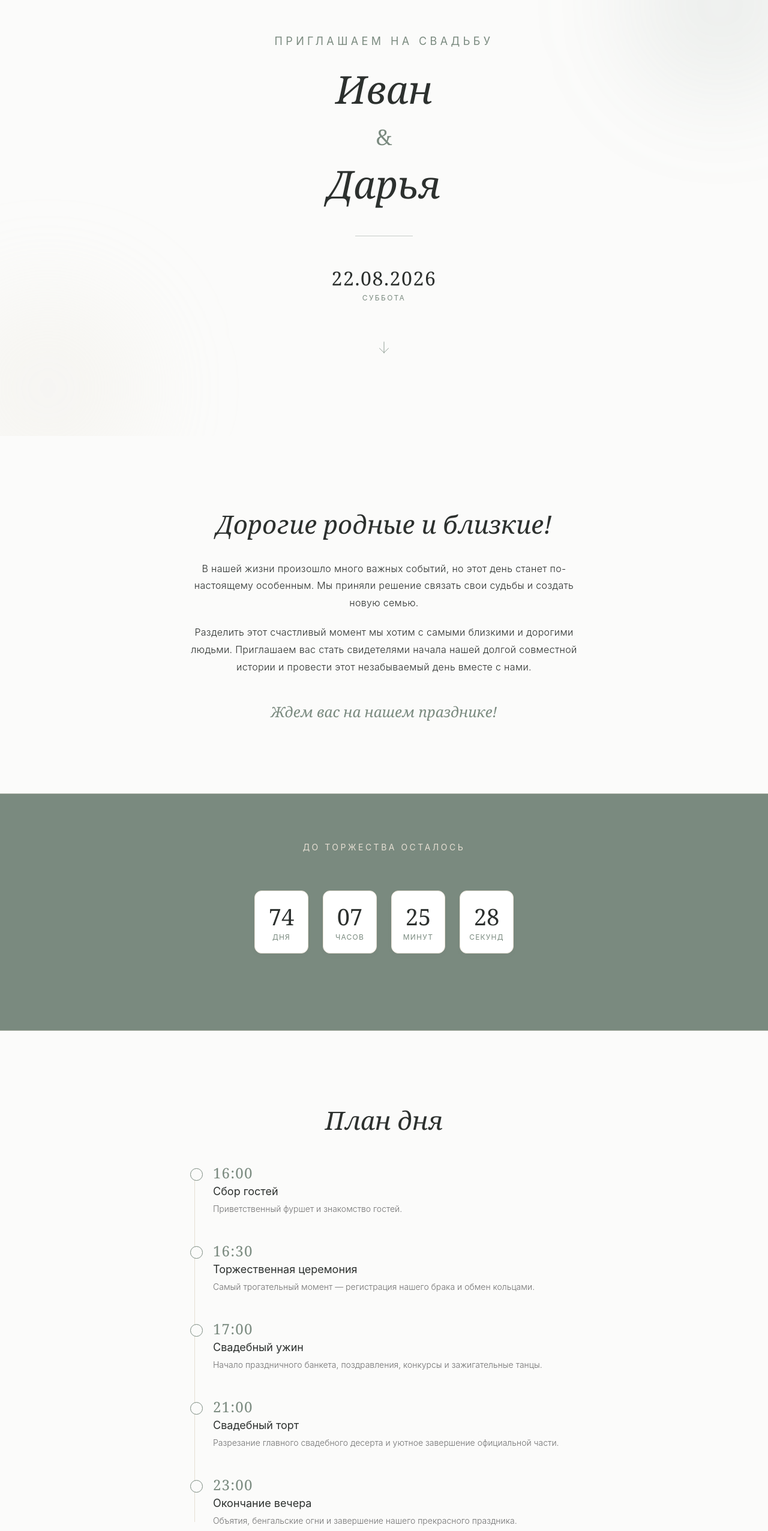
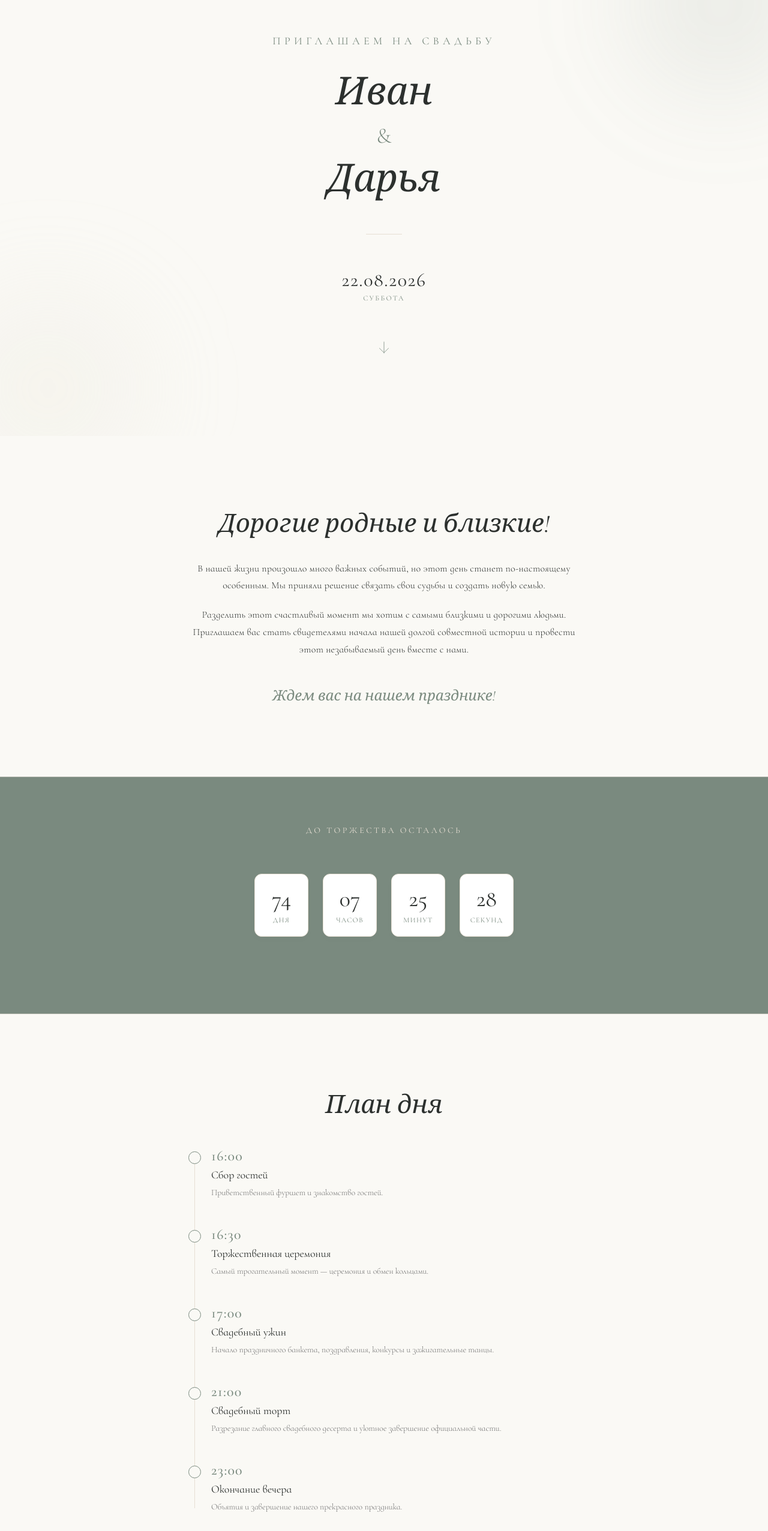
Before and after one commit to IvanK9/wedding-invitation, a React (Vite) app: page / in a window 1280 px wide. Shown: the part 73-2626 px from the top of the page at 60% size. Built offline with nearby package versions, Linux system fonts and the light colour scheme; no server answers.

Commit message:
feat: add change

```diff
--- a/index.html
+++ b/index.html
@@ -2,9 +2,9 @@
 <html lang="en">
   <head>
     <meta charset="UTF-8" />
-    <link rel="icon" type="image/svg+xml" href="/favicon.svg" />
+    <link rel="icon" type="image/svg+xml" href="./src/assets/icons/icon-heart.png" />
     <meta name="viewport" content="width=device-width, initial-scale=1.0" />
-    <title>wedding</title>
+    <title>Game Over Ivan</title>
   </head>
   <body>
     <div id="root"></div>
--- a/src/index.css
+++ b/src/index.css
@@ -1,13 +1,15 @@
-@import url("https://googleapis.com family=Montserrat:wght@300;400;500&family=Playfair+Display:ital,wght@0,400;0,500;1,400&display=swap");
-
+/* @import url("https://googleapis.com family=Montserrat:wght@300;400;500&family=Playfair+Display:ital,wght@0,400;0,500;1,400&display=swap"); */
+@import url('https://fonts.googleapis.com/css2?family=Cormorant+Garamond:ital,wght@0,300..700;1,300..700&family=Cormorant+Infant:ital,wght@0,300..700;1,300..700&family=Manrope:wght@200..800&display=swap');
 :root {
-  --wedding-bg: #fbfbfa;
-  --wedding-dark: #2c302e;
-  --wedding-accent: #7a8a7f;
-  --wedding-sand: #e6dfd3;
-
-  --font-serif: "Playfair Display", Georgia, serif;
-  --font-sans: "Montserrat", Inter, sans-serif;
+  --wedding-bg: #FAF9F5;
+  --wedding-dark: #2C302E;
+  --wedding-dark-muted: #606662;
+  --wedding-accent: #7A8A7F;
+  --wedding-accent-light: #94A398;
+  --wedding-sand: #E6DFD3;
+  --wedding-sand-light: #F2ECE1;
+  --font-serif: 'Cormorant Garamond', Georgia, serif;
+  --font-sans: 'Cormorant Infant', sans-serif;
 }
 
 * {
--- a/src/sections/Hero/Hero.module.css
+++ b/src/sections/Hero/Hero.module.css
@@ -69,9 +69,10 @@
 
 .hero__subtitle {
   font-size: 12px;
-  letter-spacing: 0.3em;
+  letter-spacing: 0.35em;
   text-transform: uppercase;
   color: var(--wedding-accent);
+  margin-bottom: 8px;
 }
 
 
@@ -84,10 +85,10 @@
 
 .hero__name {
   font-family: var(--font-serif);
-  font-size: 40px;
-  font-weight: 300;
+  font-size: 44px;
+  font-weight: 400;
   font-style: italic;
-  line-height: 1.2;
+  line-height: 1.1;
   color: var(--wedding-dark);
 }
 
@@ -102,10 +103,10 @@
 
 
 .hero__divider {
-  width: 96px;
+  width: 60px;
   height: 1px;
-  background-color: rgba(122, 138, 127, 0.4);
-  margin: 16px 0;
+  background-color: var(--wedding-sand);
+  margin: 24px 0;
 }
 
 
--- a/src/sections/Location/Location.module.css
+++ b/src/sections/Location/Location.module.css
@@ -38,11 +38,11 @@
   flex-direction: column;
   align-items: center;
   text-align: center;
-  padding: 40px 24px;
+  padding: 48px 32px;
   background-color: #ffffff;
-  border: 1px solid var(--wedding-sand);
-  border-radius: 16px;
-  box-shadow: 0 4px 24px rgba(0, 0, 0, 0.01);
+  border: 1px solid var(--wedding-sand-light);
+  border-radius: 4px;
+  box-shadow: 0 10px 35px rgba(44, 48, 46, 0.03);
 }
 
 
--- a/src/sections/Schedule/Schedule.module.css
+++ b/src/sections/Schedule/Schedule.module.css
@@ -34,7 +34,7 @@
   display: flex;
   flex-direction: column;
   gap: 40px;
-  padding-left: 32px;
+  padding-left: 37px;
 }
 
 
@@ -58,7 +58,7 @@
 }
 
 
-.schedule__item::before {
+/* .schedule__item::before {
   content: '';
   position: absolute;
   left: -31px;
@@ -70,6 +70,22 @@
   border: 1px solid var(--wedding-accent);
   z-index: 2;
   transition: background-color 0.3s ease;
+} */
+
+.schedule__item::before {
+  content: '';
+  position: absolute;
+  left: 50px;
+  top: 8px;
+  width: 10px; /* Сделали маркер меньше */
+  height: 10px;
+  background-color: var(--wedding-bg);
+  border: 1px solid var(--wedding-accent);
+  border-radius: 50%;
+
+  /* Превращаем кружок в элегантный ромб */
+  /* transform: rotate(45deg);  */
+  z-index: 2;
 }
 
 .schedule__item:hover::before {
@@ -114,7 +130,7 @@
   }
 
   .schedule__timeline {
-    padding-left: 40px;
+    padding-left: 37px;
     gap: 48px;
   }
 
--- a/src/sections/Schedule/Schedule.tsx
+++ b/src/sections/Schedule/Schedule.tsx
@@ -21,7 +21,7 @@
       time: "16:30",
       title: "Торжественная церемония",
       description:
-        "Самый трогательный момент — регистрация нашего брака и обмен кольцами.",
+        "Самый трогательный момент — церемония и обмен кольцами.",
     },
     {
       time: "17:00",
@@ -39,7 +39,7 @@
       time: "23:00",
       title: "Окончание вечера",
       description:
-        "Объятия, бенгальские огни и завершение нашего прекрасного праздника.",
+        "Объятия и завершение нашего прекрасного праздника.",
     },
   ];
 
```
Also changed, not shown: src/assets/icons/icon-heart.png (added).
